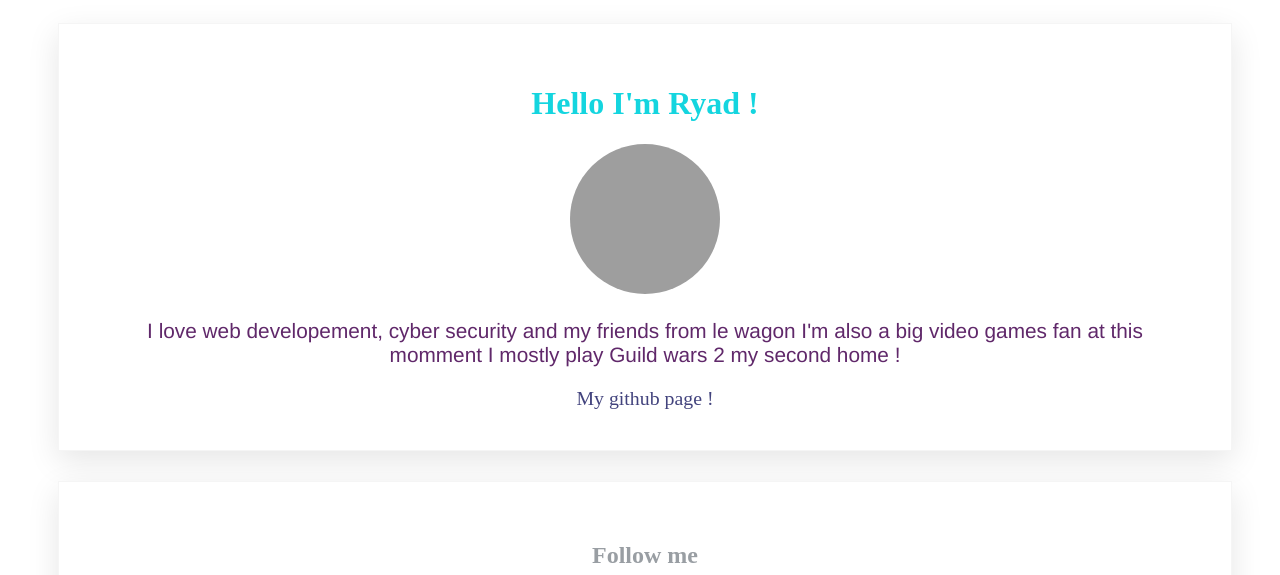
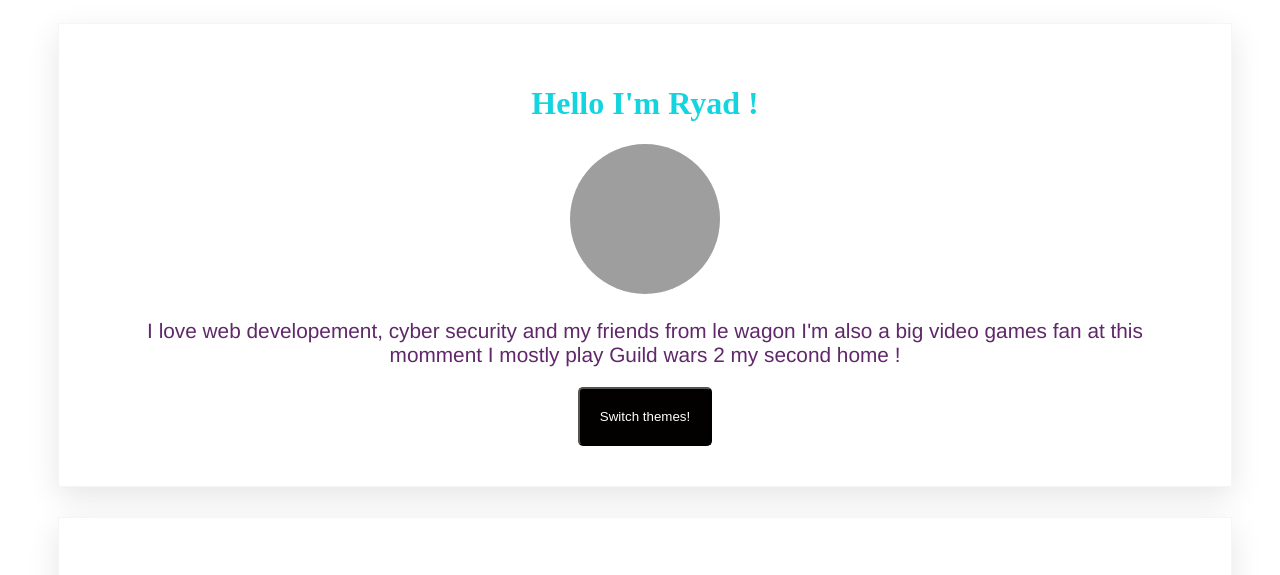
Before and after one commit to ryadsari/profile, a plain HTML site: page index.html in a window 1280 px wide. Shown: the top 575 px of the page. Drawn offline with Linux system fonts and the light colour scheme; grey boxes are pictures that could not be loaded.

Commit message:
Update index.html

```diff
--- a/index.html
+++ b/index.html
@@ -7,8 +7,23 @@
   <meta name="viewport" content="width=device-width, initial-scale=1">
   <link rel="stylesheet" href="https://use.fontawesome.com/releases/v5.6.3/css/all.css" integrity="sha384-UHRtZLI+pbxtHCWp1t77Bi1L4ZtiqrqD80Kn4Z8NTSRyMA2Fd33n5dQ8lWUE00s/" crossorigin="anonymous">
   <title>My Profile</title>
+
+  <script type="text/javascript">
+
+      document.addEventListener("DOMContentLoaded", function(event) {
+        document.documentElement.setAttribute("data-theme", "light");
+        var themeSwitcher = document.getElementById("theme-switcher");
+        themeSwitcher.onclick = function() {
+          var currentTheme = document.documentElement.getAttribute("data-theme");
+          var switchToTheme = currentTheme === "dark" ? "light" : "dark"
+          document.documentElement.setAttribute("data-theme", switchToTheme);
+        }
+      });
+    </script>
+
 </head>
 <body>
+
   <div class="container-column">
     <div class="card">
       <h1>Hello I'm Ryad !</h1>
@@ -16,7 +31,7 @@
       <p>I love web developement, cyber security and my friends from le wagon I'm also a big
         video games fan at this momment I mostly play Guild wars 2 my second home !
       </p>
-      <a class="btn" href="https://github.com/ryadsari"> My github page !</a>
+      <button id="theme-switcher">Switch themes!</button>
 
     </div>
     <div class="card">
@@ -40,6 +55,7 @@
       </ul>
     </div>
 
+
   </div>
 </body>
 </html>
```
